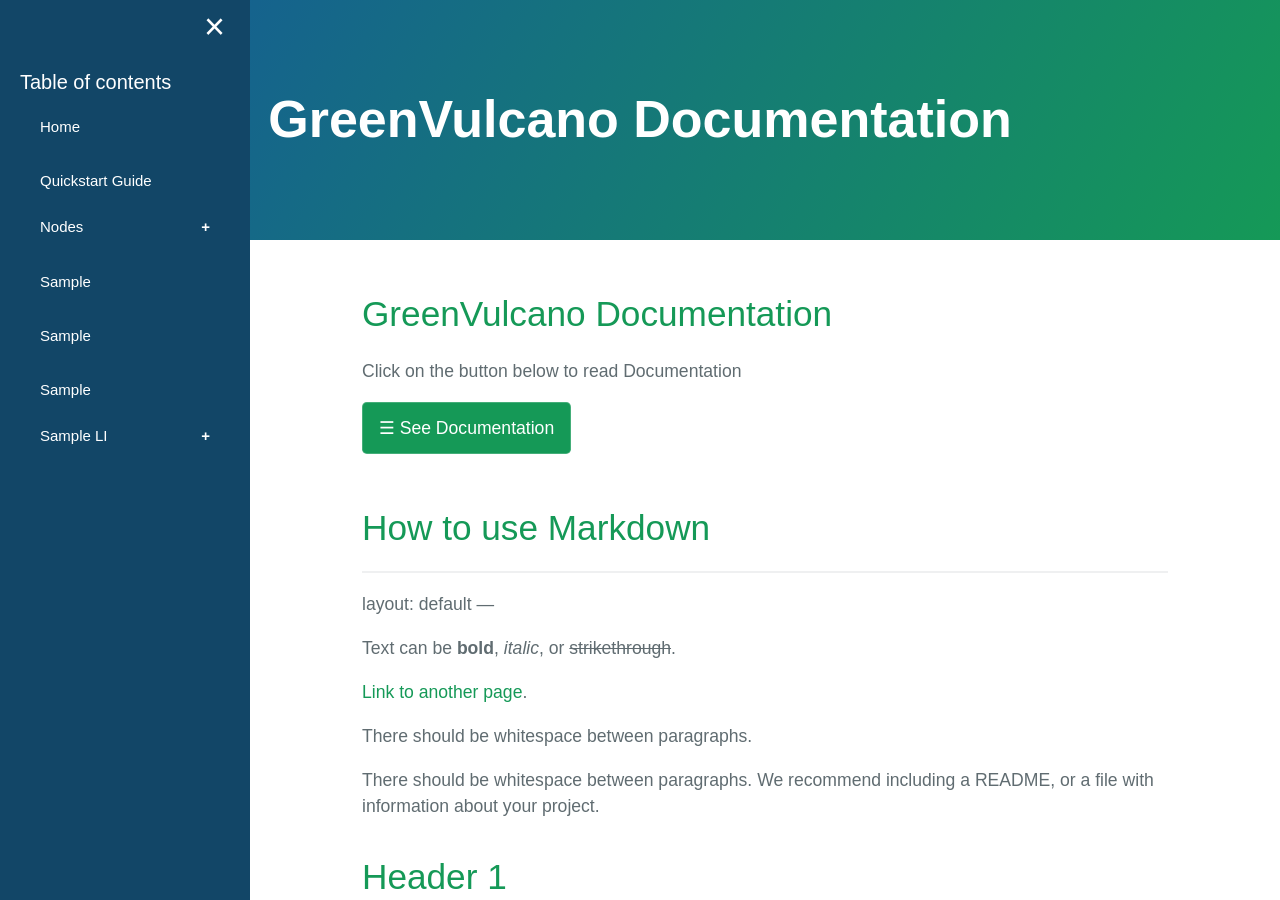
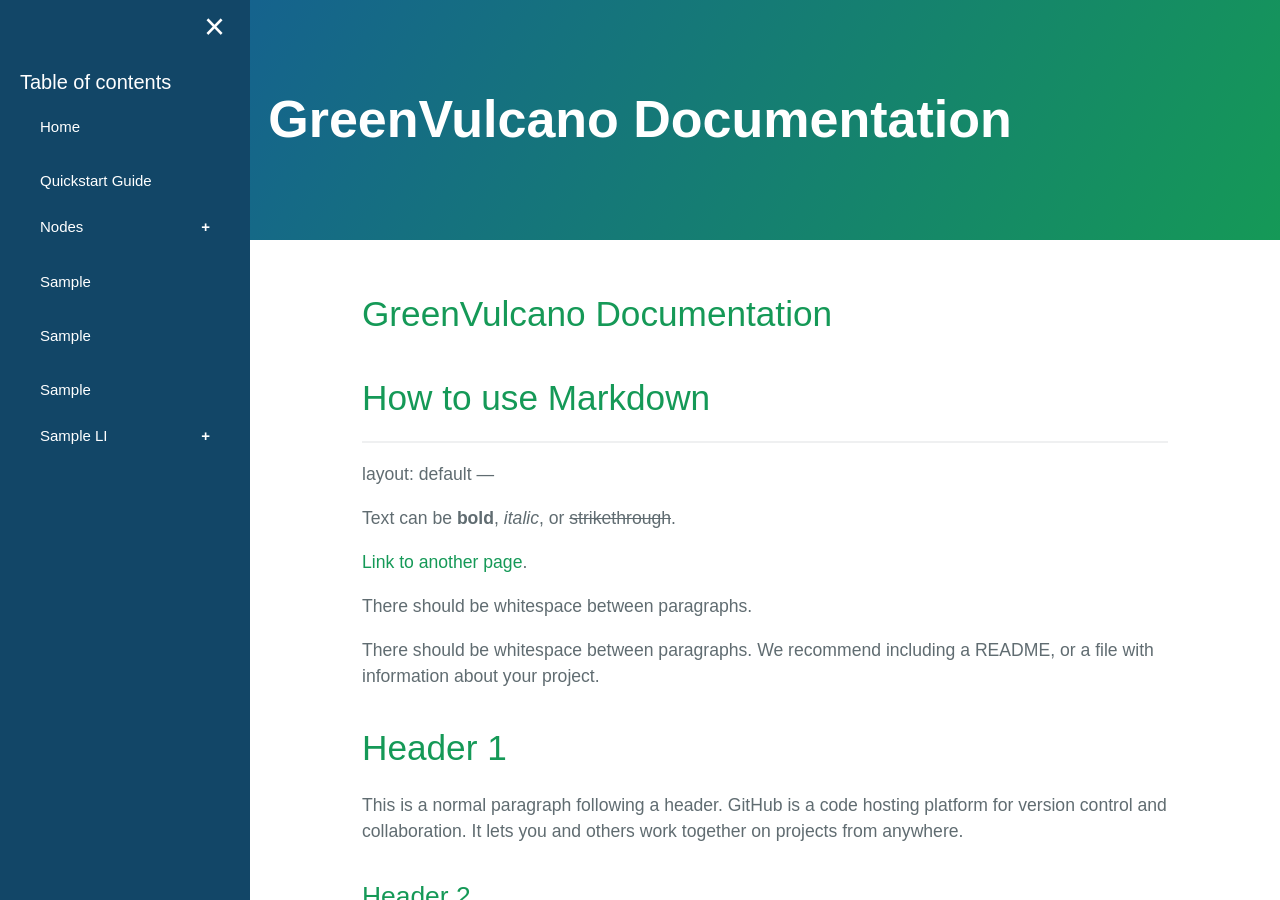
Before and after one commit to dianamw/GreenVulcano-Beta, a Jekyll site: the page built from index.md, in a window 1280 px wide and 900 px high. Built offline with Jekyll 4.4.1, drawn with Linux system fonts in a browser that asks for light colours; our own code applies the rules of GitHub Pages for plain Markdown files; the repository's description, which GitHub fills in, is left out.

Commit message:
Update body.html

```diff
--- a/_includes/body.html
+++ b/_includes/body.html
@@ -57,8 +57,8 @@
 
     <div id="main">
       <h1>GreenVulcano Documentation</h1>
-      <p>Click on the button below to read Documentation</p>
-      <button class="btn" onclick="openNav()">&#9776; See Documentation</button>
+      <!--<p>Click on the button below to read Documentation</p>
+      <button class="btn" onclick="openNav()">&#9776; See Documentation</button>-->
        <!-- <button type="button" class="btn id="slide-toggle">See Documentation</button>-->{{ content }}
 </body>
 <script>
```
